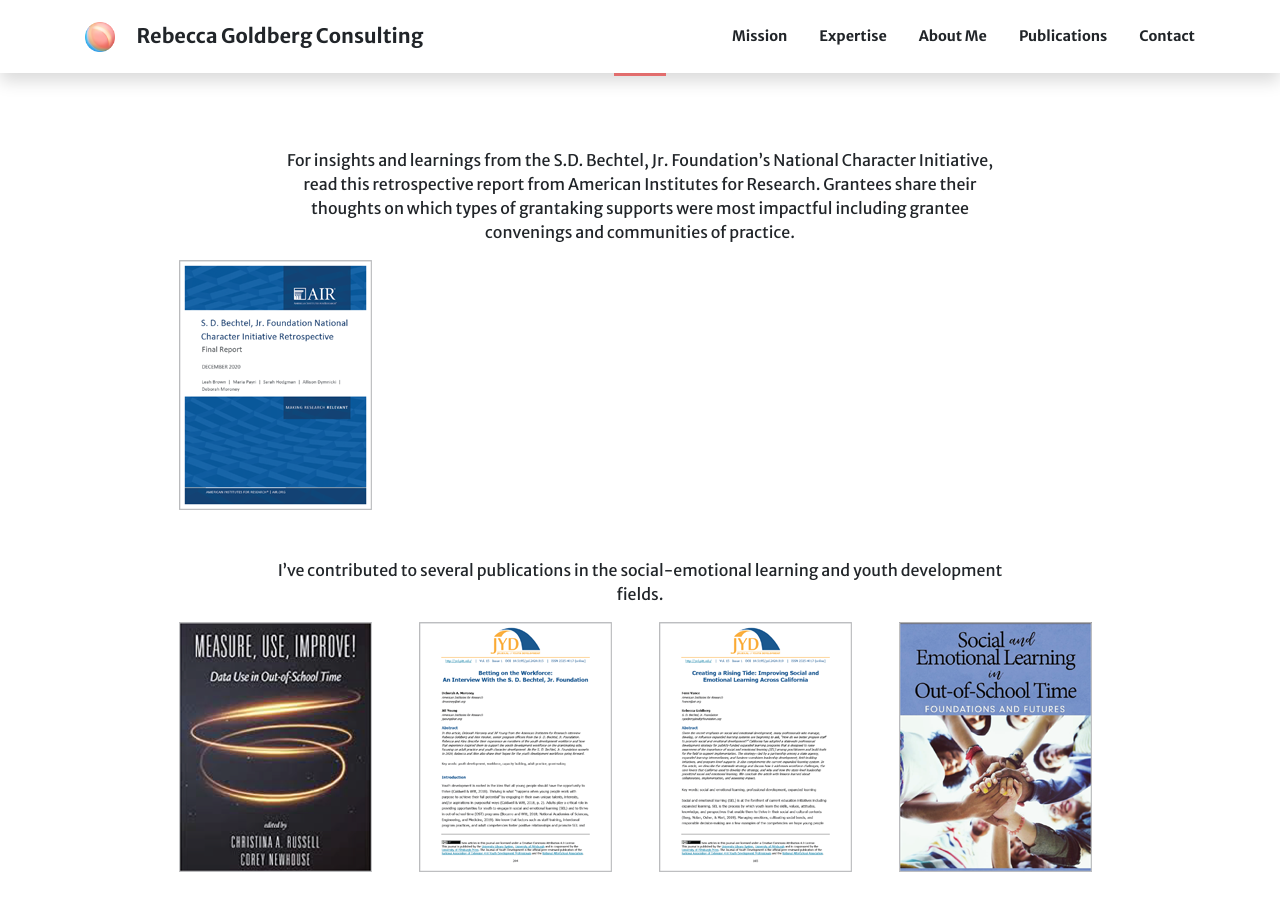
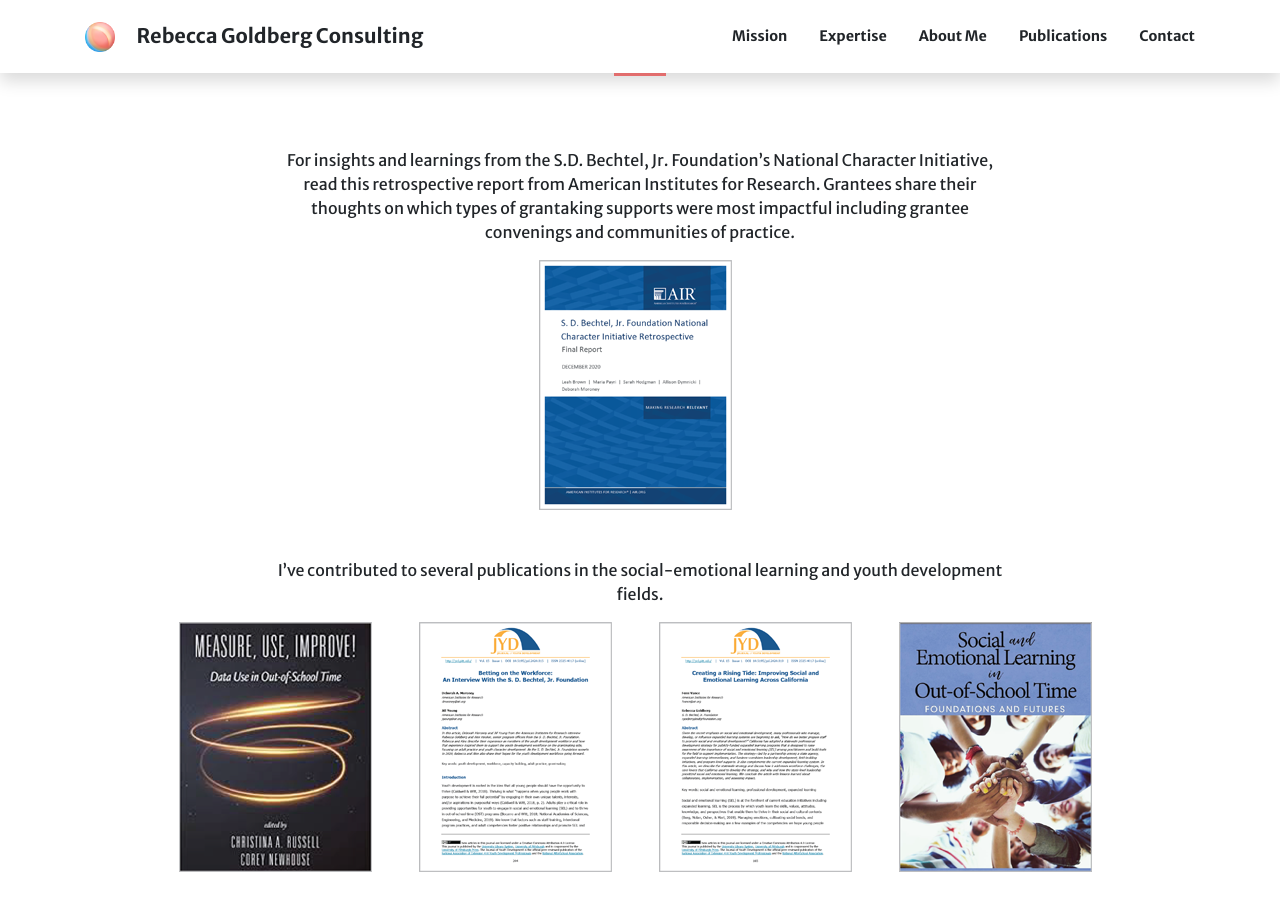
Before and after one commit to rebeccagoldberg/rebeccagoldberg.github.io, a Jekyll site: the page built from index.md, in a window 1280 px wide and 900 px high, scrolled down 3579 px. Built offline with Jekyll 4.4.1, drawn with Linux system fonts in a browser that asks for light colours.

Commit message:
Update portfolio.html

```diff
--- a/_includes/portfolio.html
+++ b/_includes/portfolio.html
@@ -14,7 +14,7 @@
     </div>
   <div id="portfolio" class="{{ section.background_style }}">
   <div class="container-fluid p-0" {% if group.width %}
-      style="max-width: {{group.width}}px;"
+      style="max-width: {{group.width}};"
        {%endif%}
        >
     <div class="row no-gutters">
```
